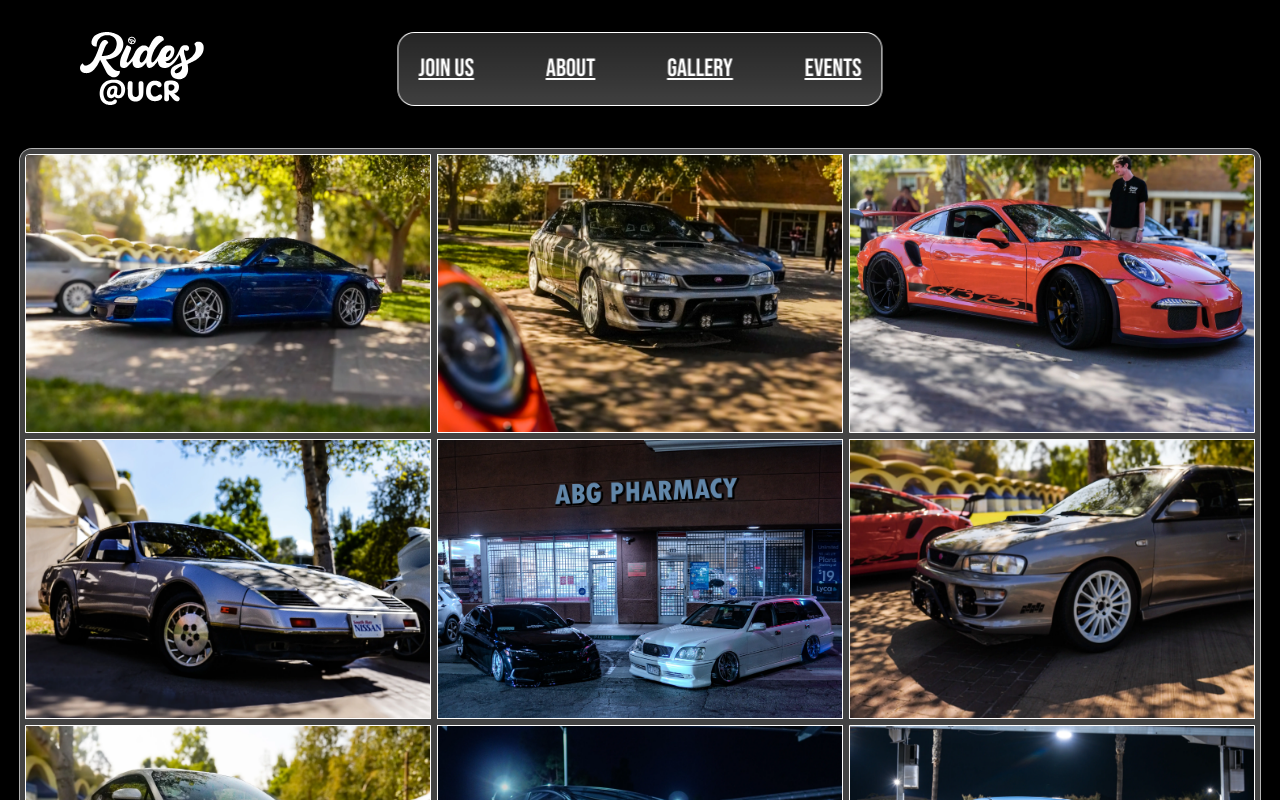
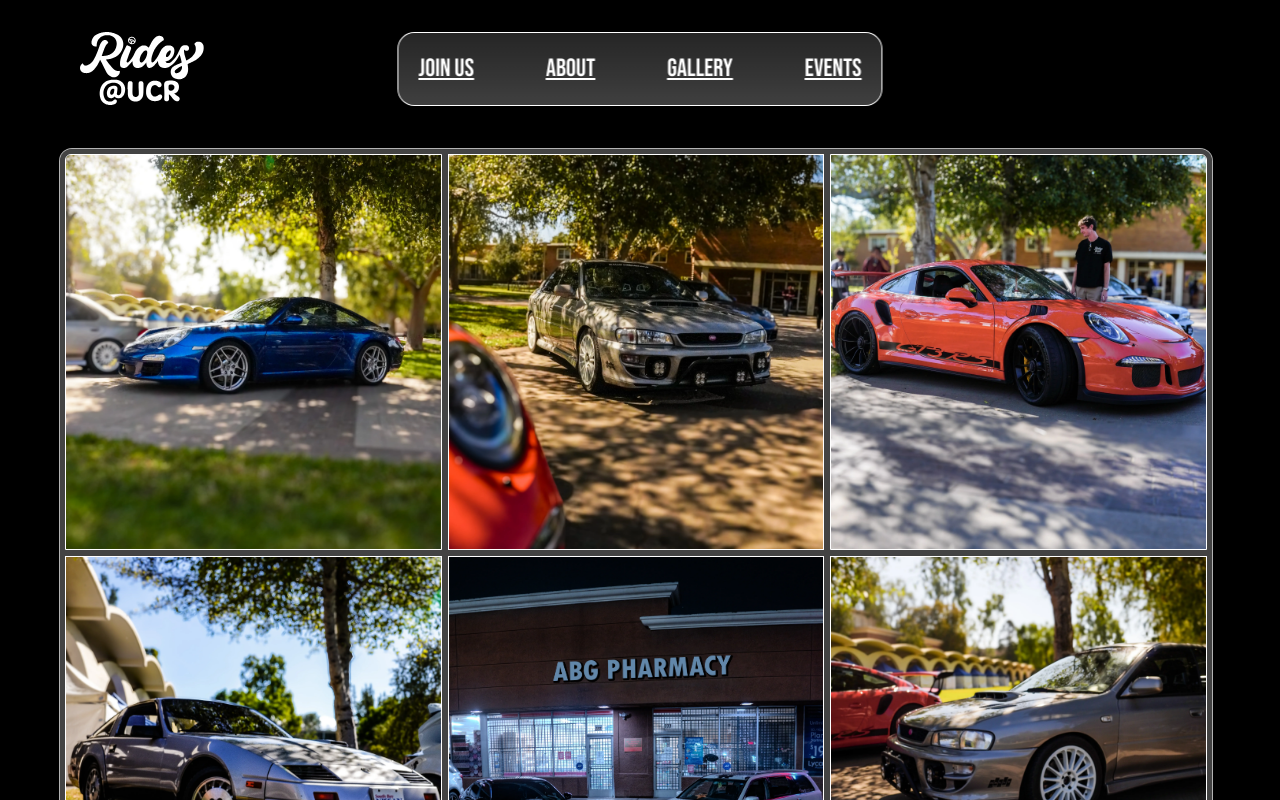
Before and after one commit to acm-ucr/ridesucr-website, a Next.js app: page /gallery in a window 1280 px wide. Shown: the top 800 px of the page. Built offline with nearby package versions, Linux system fonts and the light colour scheme.

Commit message:
Fixed comments

```diff
--- a/src/components/gallery/Garage.tsx
+++ b/src/components/gallery/Garage.tsx
@@ -3,8 +3,10 @@ import PicturesGrid from "./PicturesGrid";
 
 const Garage = () => {
   return (
-    <div className="ring-ridesucr-white/70 bg-ridesucr-gray/45 shadow-2x1 overflow-hidden rounded-xl p-[5px] ring-1 backdrop-blur-md">
-      <PicturesGrid />
+    <div className="w-[77rem] pr-10 pb-10 pl-10">
+      <div className="ring-ridesucr-white/70 bg-ridesucr-gray/45 shadow-2x1 overflow-hidden rounded-xl p-[5px] ring-1 backdrop-blur-md">
+        <PicturesGrid />
+      </div>
     </div>
   );
 };
--- a/src/components/gallery/PicturesGrid.tsx
+++ b/src/components/gallery/PicturesGrid.tsx
@@ -1,14 +1,20 @@
 import React from "react";
+import Image from "next/image";
 import { galleryData } from "@/data/galleryData";
 
 const PicturesGrid = () => {
   return (
-    <div className="grid h-[850px] grid-cols-3 grid-rows-3 gap-1.5">
+    <div className="grid h-[75rem] grid-cols-3 grid-rows-3 gap-1.5">
       {galleryData.map((item, index) => (
-        <div key={index} className={`${item.className}`}>
-          <img
-            className={`${item.ImgProperties || "flex h-full w-full items-center justify-center object-cover"}`}
+        <div
+          key={index}
+          className={` ${index == 0 ? "border-ridesucr-white flex items-center justify-center overflow-hidden rounded-tl-md border" : ""} ${index == 1 ? "border-ridesucr-white flex items-center justify-center border" : ""} ${index == 2 ? "border-ridesucr-white flex items-center justify-center overflow-hidden rounded-tr-md border" : ""} ${index == 3 ? "border-ridesucr-white flex items-center justify-center border" : ""} ${index == 4 ? "border-ridesucr-white flex items-center justify-center border" : ""} ${index == 5 ? "border-ridesucr-white flex items-center justify-center border" : ""} ${index == 6 ? "border-ridesucr-white flex items-center justify-center overflow-hidden rounded-bl-md border" : ""} ${index == 7 ? "border-ridesucr-white flex items-center justify-center border" : ""} ${index == 8 ? "border-ridesucr-white flex items-center justify-center overflow-hidden rounded-br-md border" : ""} `}
+        >
+          <Image
+            className={`${"flex h-full w-full items-center justify-center object-cover"}`}
             src={item.Pictures}
+            width={500}
+            height={500}
             alt={item.Alt}
           />
         </div>
--- a/src/data/galleryData.ts
+++ b/src/data/galleryData.ts
@@ -1,57 +1,42 @@
 export interface galleryData {
-  className: string;
   Pictures: string;
   Alt: string;
-  ImgProperties?: string;
 }
 
 export const galleryData: galleryData[] = [
   {
-    className:
-      "flex justify-center items-center border border-ridesucr-white rounded-tl-sm overflow-hidden",
     Pictures: "../../../cars/car1.webp",
     Alt: "Car 1",
   },
   {
-    className: "flex justify-center items-center border border-ridesucr-white",
     Pictures: "../../../cars/car2.webp",
     Alt: "Car 2",
   },
   {
-    className:
-      "flex justify-center items-center border border-ridesucr-white rounded-tr-sm overflow-hidden",
     Pictures: "../../../cars/car3.webp",
     Alt: "Car 3",
   },
   {
-    className: "flex justify-center items-center border border-ridesucr-white",
     Pictures: "../../../cars/car4.webp",
     Alt: "Car 4",
   },
   {
-    className: "flex justify-center items-center border border-ridesucr-white",
     Pictures: "../../../cars/car5.webp",
     Alt: "Car 5",
   },
   {
-    className: "flex justify-center items-center border border-ridesucr-white",
     Pictures: "../../../cars/car6.webp",
     Alt: "Car 6",
   },
   {
-    className:
-      "flex justify-center items-center border border-ridesucr-white rounded-bl-sm overflow-hidden",
     Pictures: "../../../cars/car7.webp",
     Alt: "Car 7",
   },
   {
-    className: "flex justify-center items-center border border-ridesucr-white",
     Pictures: "../../../cars/car8.webp",
     Alt: "Car 8",
   },
   {
-    className:
-      "flex justify-center items-center border border-ridesucr-white rounded-br-sm overflow-hidden",
     Pictures: "../../../cars/car9.webp",
     Alt: "Car 9",
   },
```
